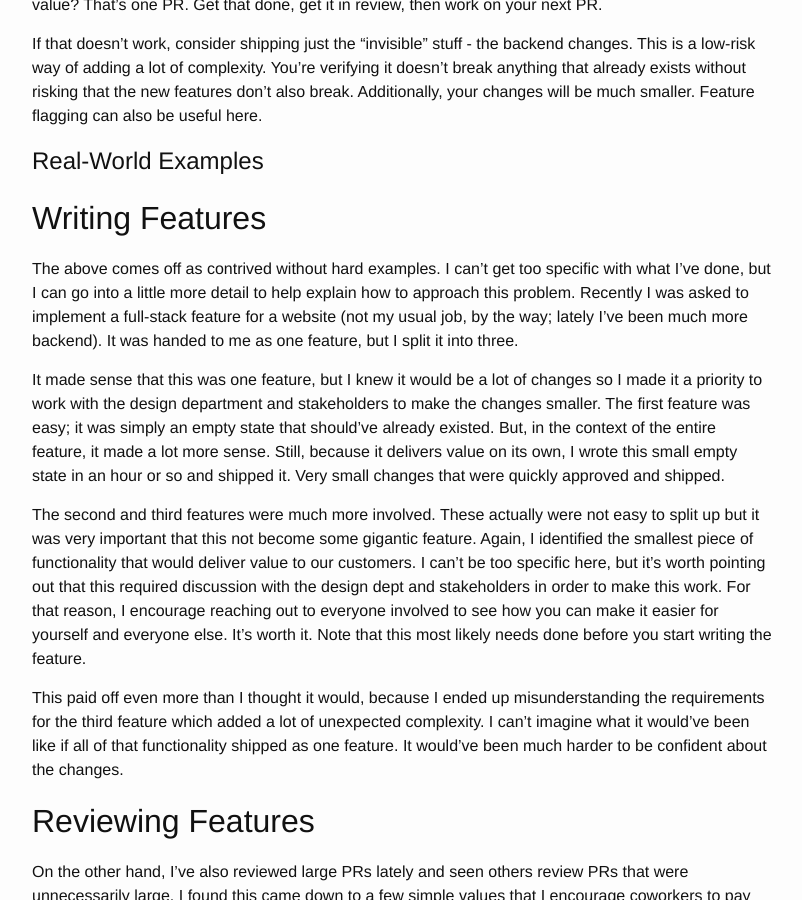
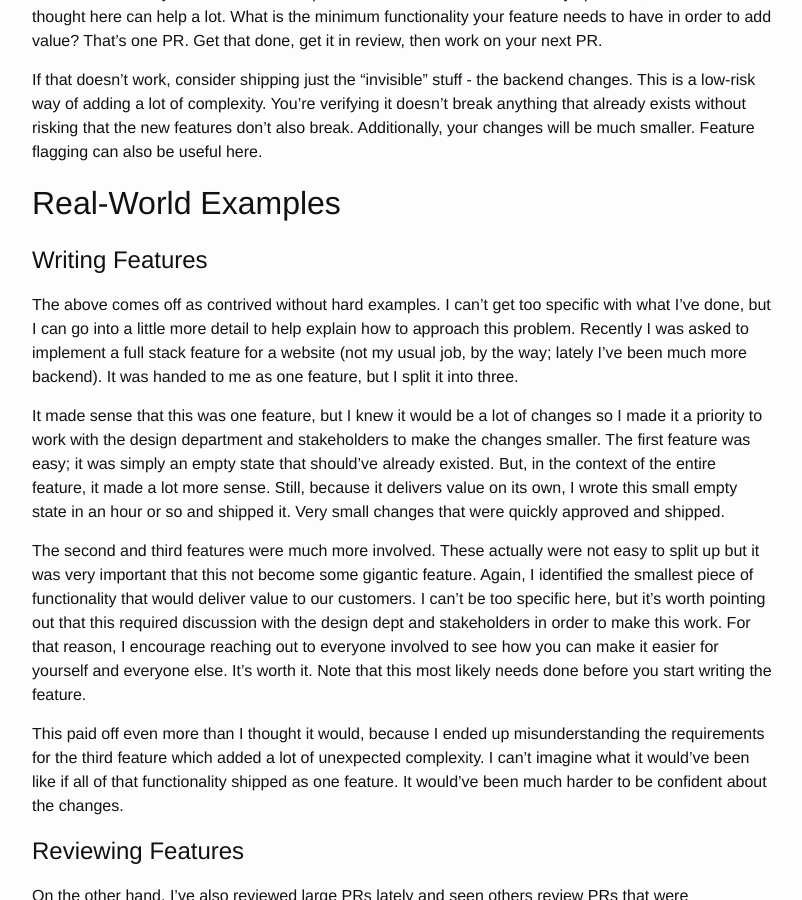
Before and after one commit to PlanetLotus/PlanetLotus.github.io, a Jekyll site: the page built from _posts/2017-11-01-small-prs.markdown, in a window 1280 px wide and 900 px high, scrolled down 1551 px. Shown: the whole window, without its empty margins (238-1040 px from the left). Built offline with Jekyll 4.4.1, drawn with Linux system fonts in a browser that asks for light colours; comment, search, counter and statistics services are not loaded.

Commit message:
Fix formatting.

```diff
--- a/_posts/2017-11-01-small-prs.markdown
+++ b/_posts/2017-11-01-small-prs.markdown
@@ -12,7 +12,7 @@ to make the process efficient, accurate, and as low stress as possible?
 Encourage small PRs.
 
 The Problem With Big PRs
-========================
+------------------------
 
 This scenario may sound familiar: Your boss asks you how long it'll take to
 implement this sweet new feature for your company's flagship product. You give
@@ -52,7 +52,7 @@ have to basically start their review over. At the end of the day, the number of
 changes has a large effect on how long it takes to review your code.
 
 The Difference Small PRs Make
-=============================
+-----------------------------
 
 Given the above, smaller PRs generally are quicker to review and therefore
 ship sooner. This in turn means value can be delivered faster. After shipping,
@@ -60,7 +60,7 @@ if an unknown bug slips through and wreaks havoc, the amount of changes
 you have to consider is much smaller.
 
 How To Write Small PRs
-======================
+----------------------
 
 Sometimes certain features or fixes are hard to make in small increments. Maybe
 your changes involve lots of refactoring, maybe it's a full stack change, maybe
@@ -87,15 +87,15 @@ the new features don't also break. Additionally, your changes will be much
 smaller. Feature flagging can also be useful here.
 
 Real-World Examples
-===================
+-------------------
 
 Writing Features
-----------------
+================
 
 The above comes off as contrived without hard examples. I can't get too
 specific with what I've done, but I can go into a little more detail to help
 explain how to approach this problem. Recently I was asked to implement a
-full-stack feature for a website (not my usual job, by the way; lately I've
+full stack feature for a website (not my usual job, by the way; lately I've
 been much more backend). It was handed to me as one feature, but I split it into three.
 
 It made sense that this was one feature, but I knew it would be a lot of
@@ -123,7 +123,7 @@ all of that functionality shipped as one feature. It would've been much harder
 to be confident about the changes.
 
 Reviewing Features
-------------------
+==================
 
 On the other hand, I've also reviewed large PRs lately and seen others review
 PRs that were unnecessarily large. I found this came down to a few simple
```
